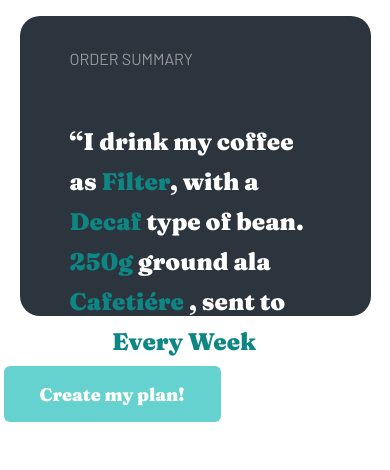
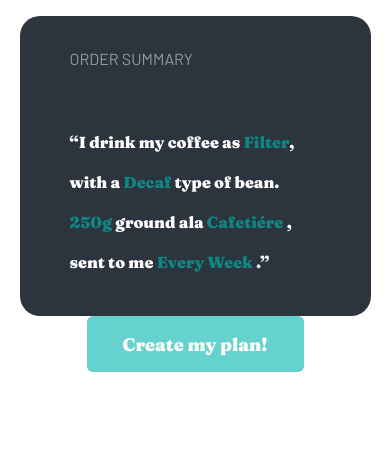
Before and after one commit to joker5006/CoffeeFull, a plain HTML site: page complated.html in a window 390 px wide. Shown: the part 8100-8570 px from the top of the page. Drawn offline with Linux system fonts and the light colour scheme.

Commit message:
update-last

```diff
--- a/completedBlock/_summary.scss
+++ b/completedBlock/_summary.scss
@@ -59,7 +59,10 @@
 
     &__btn {
 
-      margin-right: 150px;
+      margin: auto;
+    }
+    &__text{
+      font-size: 100%;
     }
   }
 }
```
Also changed, not shown: css/style.css, 1 other file.
